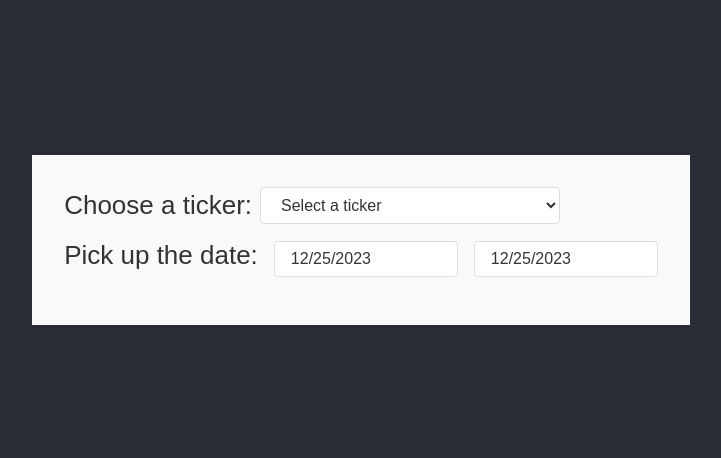
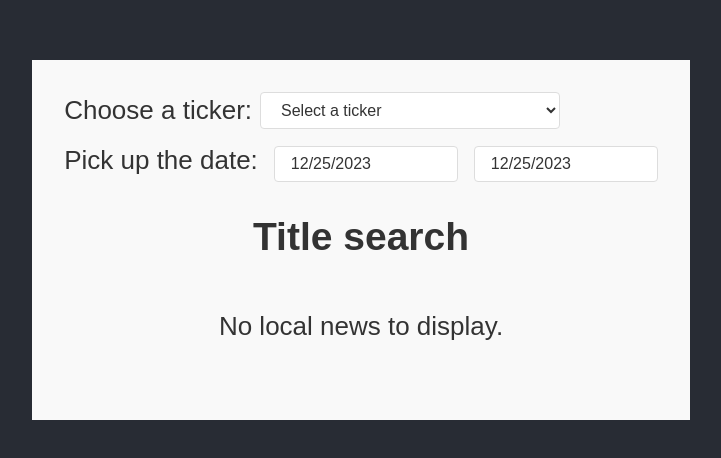
Before and after one commit to finedefinition/fintech-news, a React (Create React App) app: page / in a window 1280 px wide. Shown: the part 160-618 px from the top of the page, without its empty margins (279-1000 px from the left). Built offline with nearby package versions, Linux system fonts and the light colour scheme.

Commit message:
Implement Title search

```diff
--- a/src/MainPage/NewsComponent.css
+++ b/src/MainPage/NewsComponent.css
@@ -8,6 +8,23 @@
     justify-content: center;
     font-family: 'Arial', sans-serif;
     background-color: #f9f9f9; /* Light grey background for better contrast */
+}
+
+.news-content-container {
+    display: flex;
+    justify-content: space-around; /* This will space out the two news sections */
+}
+
+.news-items {
+    flex: 1; /* This will allow both sections to take up equal space */
+    margin: 10px; /* Adjust as necessary */
+}
+
+/* If you want a max-width or to wrap the items on smaller screens */
+@media (max-width: 768px) {
+    .news-content-container {
+        flex-direction: column;
+    }
 }
 
 .ticket-selector,
@@ -63,6 +80,10 @@
 }
 
 /* Style for the news items */
+.news-items {
+    color: #333;
+}
+
 .news-item {
     background-color: #fff;
     border: 1px solid #eee;
--- a/src/MainPage/NewsComponent.js
+++ b/src/MainPage/NewsComponent.js
@@ -4,39 +4,27 @@ import 'react-datepicker/dist/react-datepicker.css'; // Import the CSS for the d
 import './NewsComponent.css';
 
 const NewsComponent = () => {
-    const [newsData, setNewsData] = useState([]);
     const [startDate, setStartDate] = useState(new Date());
     const [endDate, setEndDate] = useState(new Date());
     const [selectedTicket, setSelectedTicket] = useState('');
+    const [localNewsData, setLocalNewsData] = useState([]);
     const [ticketsList, setTicketsList] = useState([
         'AAPL', 'MSFT', 'GOOGL', 'AMZN', 'FB', 'TSLA', 'BRK.A', 'JPM',
         'V', 'JNJ', 'WMT', 'PG', 'UNH', 'MA', 'NVDA', 'HD', 'BAC',
         'PFE', 'DIS', 'VZ'
     ]);
-    const [currentPage, setCurrentPage] = useState(1);
-    const [itemsPerPage] = useState(5); // You can set this to any number you want for items per page
-
-    // Derived state for pagination
-    const indexOfLastItem = currentPage * itemsPerPage;
-    const indexOfFirstItem = indexOfLastItem - itemsPerPage;
-    const currentItems = newsData.slice(indexOfFirstItem, indexOfLastItem);
-
-    // Function to change page
-    const paginate = (pageNumber) => setCurrentPage(pageNumber);
-
 
     useEffect(() => {
         const fetchData = async () => {
+            if (selectedTicket) {
                 try {
-                if (selectedTicket) {
-                    const response = await fetch(
-                        `https://api.polygon.io/v2/reference/news?ticker=${selectedTicket}&apiKey=KPcpXIk3tqCf5HBomDdRTQR2WTTFUDXy&published_utc.gt=${startDate.toISOString()}&published_utc.lt=${endDate.toISOString()}`
-                    );
+                    const localUrl = `http://localhost:8080/news?ticker=${selectedTicket}&firstDate=${startDate.toISOString()}&lastDate=${endDate.toISOString()}`;
+                    const response = await fetch(localUrl);
                     const data = await response.json();
-                    setNewsData(data.results);
+                    setLocalNewsData(data || []);
+                } catch (error) {
+                    console.error('Error fetching local news data:', error);
                 }
-            } catch (error) {
-                console.error('Error fetching news data:', error);
             }
         };
 
@@ -47,13 +35,11 @@ const NewsComponent = () => {
         setSelectedTicket(event.target.value);
     };
 
-    const pageNumbers = [];
-    for (let i = 1; i <= Math.ceil(newsData.length / itemsPerPage); i++) {
-        pageNumbers.push(i);
-    }
+    console.log('Local News Data:', localNewsData);
 
     return (
         <div className="news-container">
+            <div className="selection-container">
                 <div className="ticket-selector">
                     <label htmlFor="ticket-select">Choose a ticker:</label>
                     <select id="ticket-select" value={selectedTicket} onChange={handleTicketChange}>
@@ -83,9 +69,12 @@ const NewsComponent = () => {
                         dateFormat="MM/dd/yyyy"
                     />
                 </div>
+            </div>
             <div className="news-items">
-                {currentItems.map((news) => (
-                    <div key={news.id} className="news-item">
+                <h2>Title search</h2>
+                {localNewsData.length > 0 ? (
+                    localNewsData.map((news, index) => (
+                        <div key={`local-${index}`} className="news-item">
                             <img src={news.publisher.logo_url} alt={news.publisher.name} className="news-logo"/>
                             <div className="news-content">
                                 <h3 className="news-title">{news.title}</h3>
@@ -103,18 +92,13 @@ const NewsComponent = () => {
                                 Read More
                             </a>
                         </div>
-                ))}
-            </div>
-            <div className="pagination">
-                {pageNumbers.map(number => (
-                    <button key={number} onClick={() => paginate(number)}
-                            className={currentPage === number ? 'active' : ''}>
-                        {number}
-                    </button>
-                ))}
+                    ))
+                ) : (
+                    <p className="no-news-message">No local news to display.</p>
+                )}
             </div>
         </div>
     );
-}
+};
 
 export default NewsComponent;
```
Lines whose indentation alone changed are shown as unchanged.
